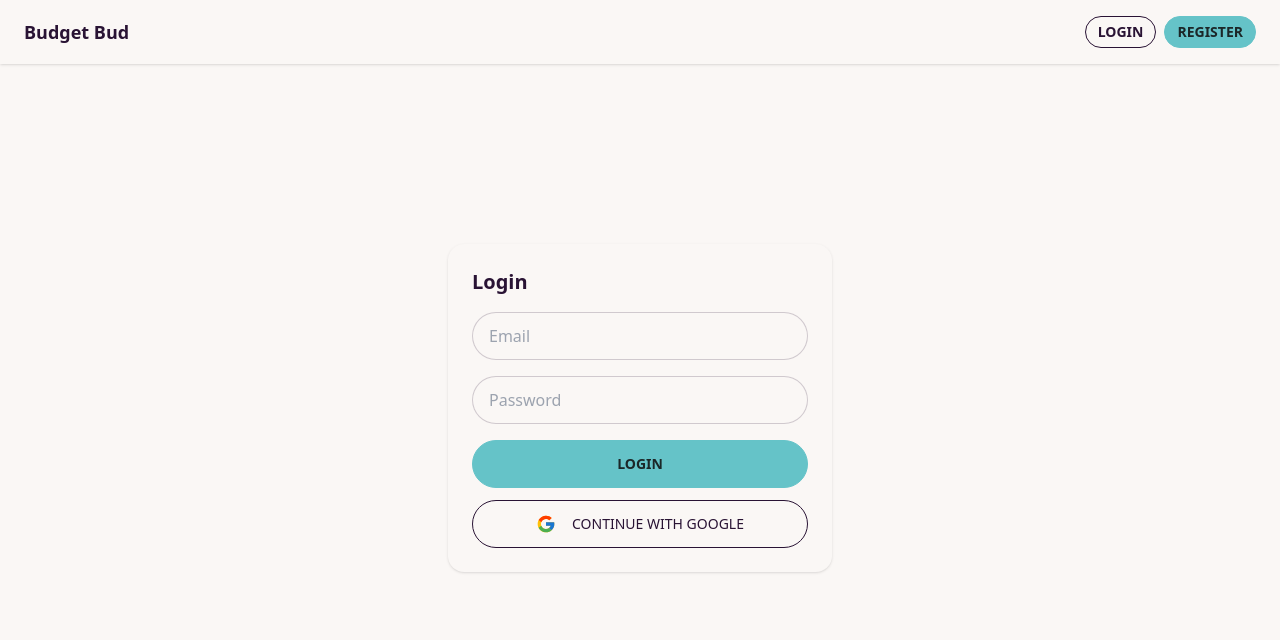
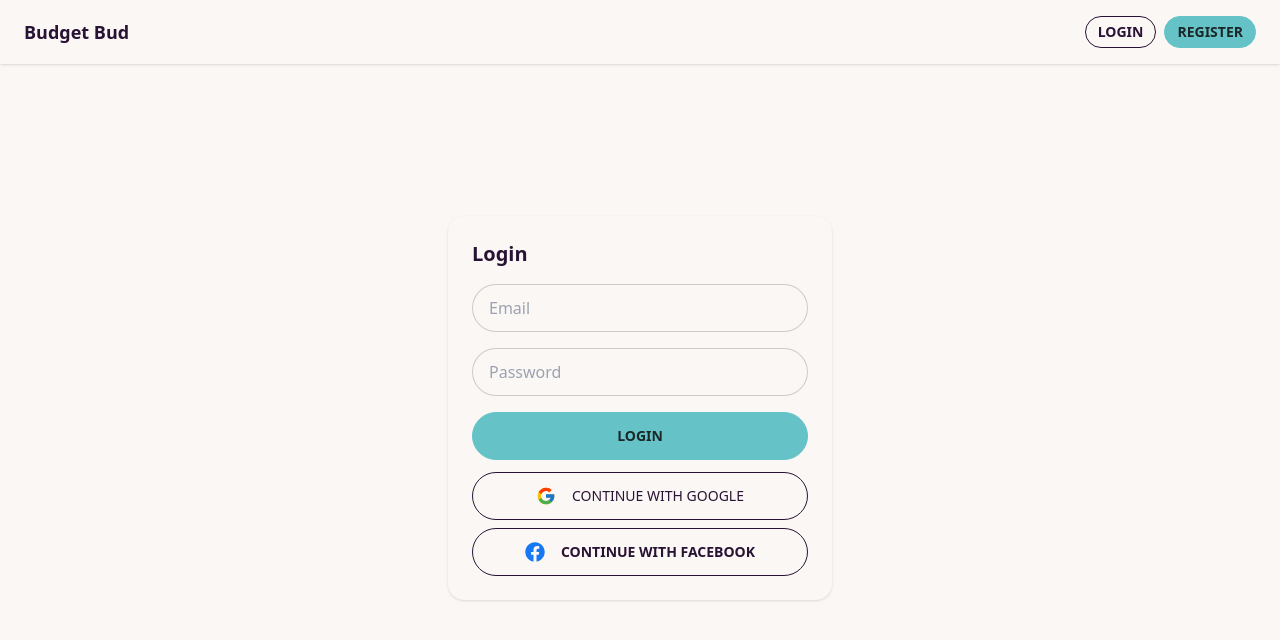
Before and after one commit to david-ironside/budget-bud, a React (Vite) app: page /login in a window 1280 px wide. Shown: the top 640 px of the page. Built offline with nearby package versions, Linux system fonts and the light colour scheme; no server answers.

Commit message:
Add Facebook login button (unpublished) and spacing polish

```diff
--- a/src/pages/Login.jsx
+++ b/src/pages/Login.jsx
@@ -2,6 +2,7 @@ import { useState } from "react";
 import { supabase } from "../supabaseClient";
 import { useNavigate } from "react-router-dom";
 import { FcGoogle } from 'react-icons/fc';
+import { FaFacebook } from "react-icons/fa";
 
 export default function Login() {
   const navigate = useNavigate();
@@ -9,7 +10,6 @@ export default function Login() {
   const [password, setPassword] = useState("");
   const [message, setMessage] = useState("");
   const [loading, setLoading] = useState(false);
-
 
   const handleLogin = async (e) => {
     e.preventDefault();
@@ -56,7 +56,21 @@ export default function Login() {
     setLoading(false);
   };
 
-
+  const handleFacebookLogin = async (e) => {
+    e.preventDefault();
+    setLoading(true);
+    const { error } = await supabase.auth.signInWithOAuth({
+      provider: "facebook",
+      options: {
+        redirectTo: "https://budget-bud-red.vercel.app/dashboard",
+      },
+    });
+    if (error) {
+      console.error("Facebook sign-in error:", error.message);
+      setMessage("Facebook login failed. Please try again.");
+    }
+    setLoading(false);
+  };
 
   return (
     <div className="flex items-center justify-center min-h-[80vh]">
@@ -92,6 +106,14 @@ export default function Login() {
             <FcGoogle className="text-xl" />
             <span className="text-sm font-medium">Continue with Google</span>
           </button>
+          <button
+            className="btn btn-outline w-full flex items-center justify-center mt-2"
+            onClick={handleFacebookLogin}
+            disabled={loading}
+          >
+            <FaFacebook className="text-xl mr-2 text-[#1877F2]" />
+            Continue with Facebook
+          </button>
         </div>
        {message && (<p className={`text-sm mt-4 text-center ${ message.includes("success") ? "text-green-500" : "text-red-500"}`}>{message}</p>)}
       </div>
```
